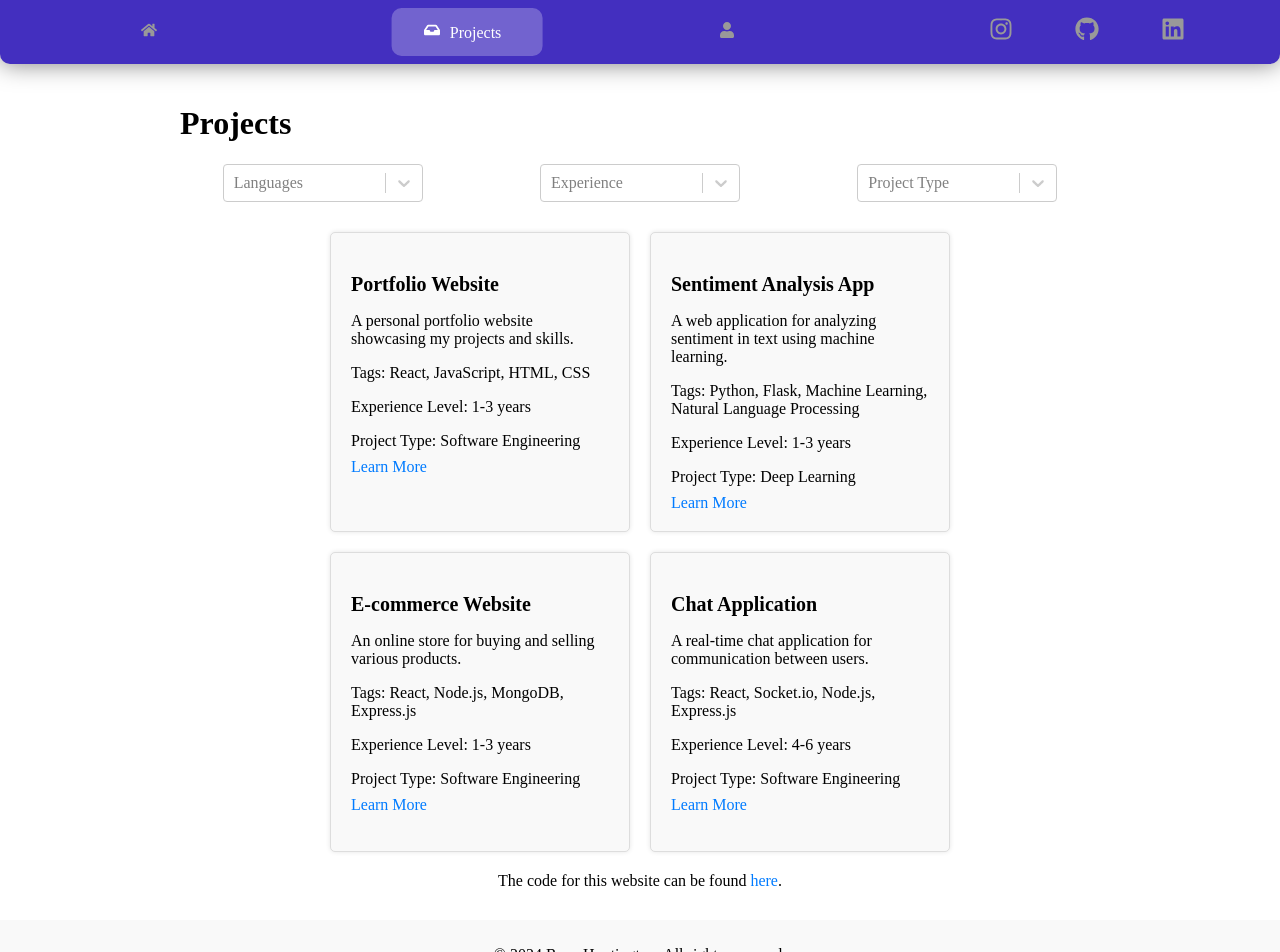
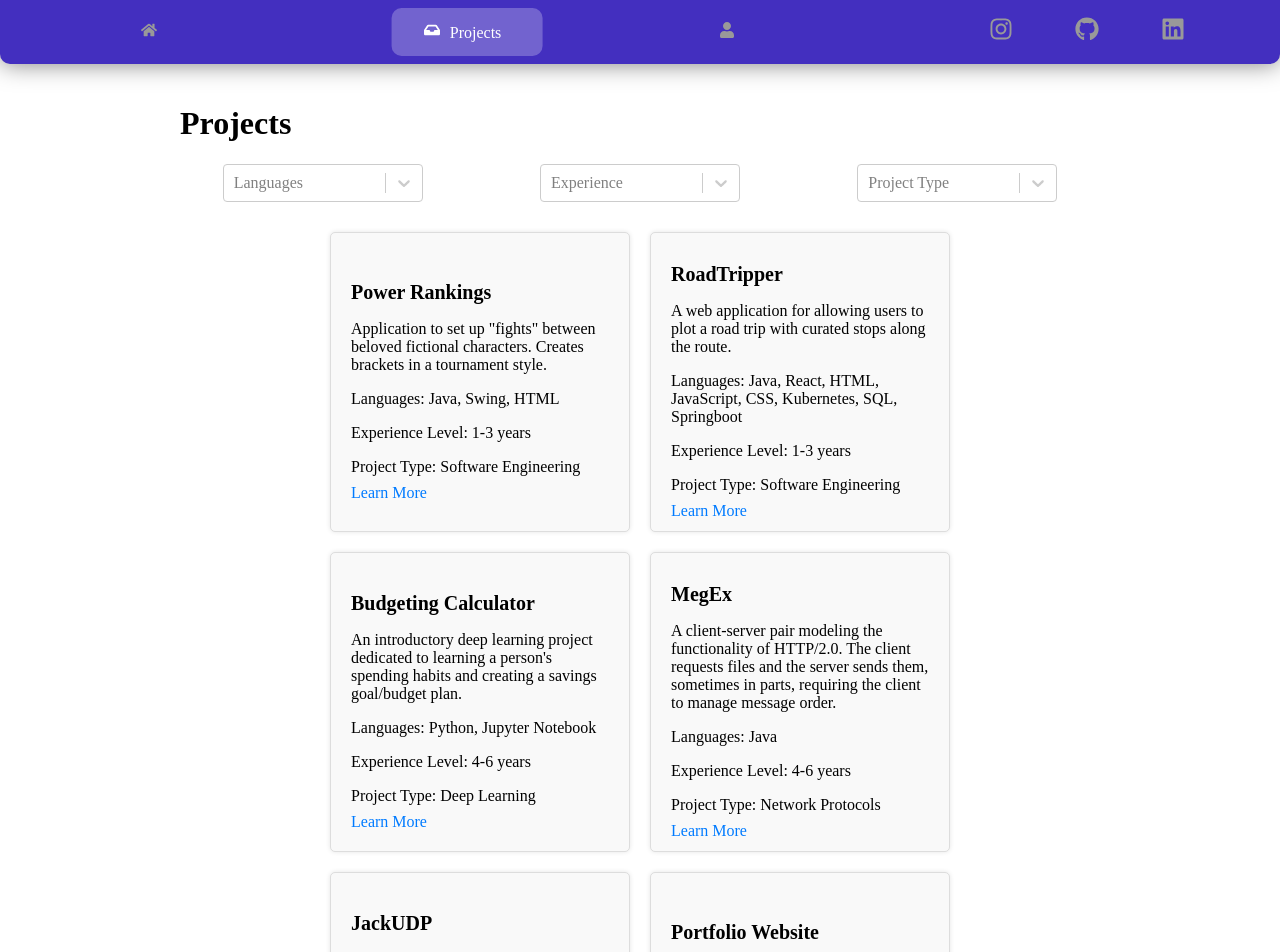
Before and after one commit to ryan-huntington/ryan-huntington.github.io, a React (Create React App) app: page /projects in a window 1280 px wide. Shown: the top 952 px of the page. Built offline with nearby package versions, Linux system fonts and the light colour scheme.

Commit message:
Projects page updated

```diff
--- a/package.json
+++ b/package.json
@@ -11,7 +11,7 @@
     "react": "^18.2.0",
     "react-dom": "^18.2.0",
     "react-icons": "^5.0.1",
-    "react-router-dom": "^6.22.2",
+    "react-router-dom": "^6.22.3",
     "react-scripts": "5.0.1",
     "react-select": "^5.8.0",
     "web-vitals": "^2.1.4"
--- a/src/assets/projectsData.json
+++ b/src/assets/projectsData.json
@@ -1,58 +1,83 @@
 [
     {
         "id": 1,
+        "name": "Power Rankings",
+        "description": "Application to set up \"fights\" between beloved fictional characters. Creates brackets in a tournament style.",
+        "tags": [
+            "Java",
+            "Swing",
+            "HTML"
+        ],
+        "experienceLevel": "1-3 years",
+        "projectType": "Software Engineering",
+        "link": "https://github.com/ryan-huntington/PowerRankings"
+    },
+    {
+        "id": 2,
+        "name": "RoadTripper",
+        "description": "A web application for allowing users to plot a road trip with curated stops along the route.",
+        "tags": [
+            "Java",
+            "React",
+            "HTML",
+            "JavaScript",
+            "CSS",
+            "Kubernetes",
+            "SQL",
+            "Springboot"
+        ],
+        "experienceLevel": "1-3 years",
+        "projectType": "Software Engineering",
+        "link": "https://github.com/ryan-huntington/RoadTripper"
+    },
+    {
+        "id": 3,
+        "name": "Budgeting Calculator",
+        "description": "An introductory deep learning project dedicated to learning a person's spending habits and creating a savings goal/budget plan.",
+        "tags": [
+            "Python",
+            "Jupyter Notebook"
+        ],
+        "experienceLevel": "4-6 years",
+        "projectType": "Deep Learning",
+        "link": "https://github.com/ryan-huntington/BudgetSavingsCalculator"
+    },
+    {
+        "id": 4,
+        "name": "MegEx",
+        "description": "A client-server pair modeling the functionality of HTTP/2.0. The client requests files and the server sends them, sometimes in parts, requiring the client to manage message order.",
+        "tags": [
+          "Java"
+        ],
+        "experienceLevel": "4-6 years",
+        "projectType": "Network Protocols",
+        "link": "https://github.com/ryan-huntington/MegEx"
+      },
+      {
+        "id": 5,
+        "name": "JackUDP",
+        "description": "A client-server application utilizing UDP standards for communication. Allows for fast and lightweight data transmission between client and server.",
+        "tags": [
+          "Java"
+        ],
+        "experienceLevel": "4-6 years",
+        "projectType": "Network Protocols",
+        "link": "https://github.com/ryan-huntington/JackUDP"
+      },
+      {
+        "id": 6,
         "name": "Portfolio Website",
         "description": "A personal portfolio website showcasing my projects and skills.",
         "tags": [
-            "React",
-            "JavaScript",
-            "HTML",
-            "CSS"
-        ],
-        "experienceLevel": "1-3 years",
-        "projectType": "Software Engineering",
-        "link": "https://example.com/portfolio"
-    },
-    {
-        "id": 2,
-        "name": "Sentiment Analysis App",
-        "description": "A web application for analyzing sentiment in text using machine learning.",
-        "tags": [
-            "Python",
-            "Flask",
-            "Machine Learning",
-            "Natural Language Processing"
-        ],
-        "experienceLevel": "1-3 years",
-        "projectType": "Deep Learning",
-        "link": "https://example.com/sentiment-analysis"
-    },
-    {
-        "id": 3,
-        "name": "E-commerce Website",
-        "description": "An online store for buying and selling various products.",
-        "tags": [
-            "React",
-            "Node.js",
-            "MongoDB",
-            "Express.js"
-        ],
-        "experienceLevel": "1-3 years",
-        "projectType": "Software Engineering",
-        "link": "https://example.com/ecommerce"
-    },
-    {
-        "id": 4,
-        "name": "Chat Application",
-        "description": "A real-time chat application for communication between users.",
-        "tags": [
-            "React",
-            "Socket.io",
-            "Node.js",
-            "Express.js"
+          "React",
+          "JavaScript",
+          "HTML",
+          "CSS"
         ],
         "experienceLevel": "4-6 years",
         "projectType": "Software Engineering",
-        "link": "https://example.com/chat-app"
-    }
+        "link": "https://github.com/ryan-huntington/ryan-huntington.github.io"
+      }
+
+
 ]
--- a/src/components/FilterDropdown.js
+++ b/src/components/FilterDropdown.js
@@ -1,4 +1,4 @@
-import React, { useState } from 'react';
+import React from 'react';
 import './Projects.css'
 import Select from "react-select"
 
--- a/src/components/ProjectSquare.js
+++ b/src/components/ProjectSquare.js
@@ -4,14 +4,17 @@
 const ProjectSquare = ({ project }) => {
     return (
         <div className="project-square">
+            <div className='content'>
             <h3>{project.name}</h3>
             <p>{project.description}</p>
-            <p>Tags: {project.tags.join(', ')}</p>
+            <p>Languages: {project.tags.join(', ')}</p>
             <p>Experience Level: {project.experienceLevel}</p>
             <p>Project Type: {project.projectType}</p>
             <a href={project.link} target="_blank"
                 rel="noreferrer"
             >Learn More</a>
+            </div>
+
         </div>
     );
 };
--- a/src/components/Projects.css
+++ b/src/components/Projects.css
@@ -24,6 +24,13 @@
     min-width: 200px;
     height: 300px;
     max-width: 300px;
+    display: flex;
+    justify-content: center;
+    align-items: center;
+    align-content: center;
+}
+.content {
+    display: block;
 }
 
 
--- a/src/pages/Projects.js
+++ b/src/pages/Projects.js
@@ -9,6 +9,19 @@
   const [selectedTags, setSelectedTags] = useState([]);
   const [selectedExperienceLevels, setSelectedExperienceLevels] = useState([]);
   const [selectedProjectTypes, setSelectedProjectTypes] = useState([]);
+
+  const [tags, setTags] = useState([])
+  const [experience, setExperience] = useState([])
+  const [type, setType] = useState([])
+
+  useEffect(() => {
+    const tagsArray = [...new Set(projectsData.map(item => item.tags).flat())]
+    setTags(tagsArray);
+    const typeArray = [... new Set(projectsData.map(item => item.projectType))];
+    setType(typeArray)
+    const experienceArray = [... new Set(projectsData.map(item => item.experienceLevel))];
+    setExperience(experienceArray)
+  }, [])
 
   useEffect(() => {
     const filterProjects = () => {
@@ -48,21 +61,21 @@
       <h1>Projects</h1>
       <div className='filter-container'>
         <FilterDropdown
-          options={['React', 'Python', 'JavaScript', 'HTML', 'CSS']}
+          options={tags}
           selectedValues={selectedTags}
           setSelectedValues={handleTagFilter}
           placeholder={'Languages'}
         />
 
         <FilterDropdown
-          options={['1-3 years', '4-6 years', '7-9 years']}
+          options={experience}
           selectedValues={selectedExperienceLevels}
           setSelectedValues={handleExperienceLevelFilter}
           placeholder={'Experience'}
         />
 
         <FilterDropdown
-          options={['Software Engineering', 'Deep Learning']}
+          options={type}
           selectedValues={selectedProjectTypes}
           setSelectedValues={handleProjectTypeFilter}
           placeholder={'Project Type'}
```
Also changed, not shown: 1 other file (tests, documents, lock files or other folders).
